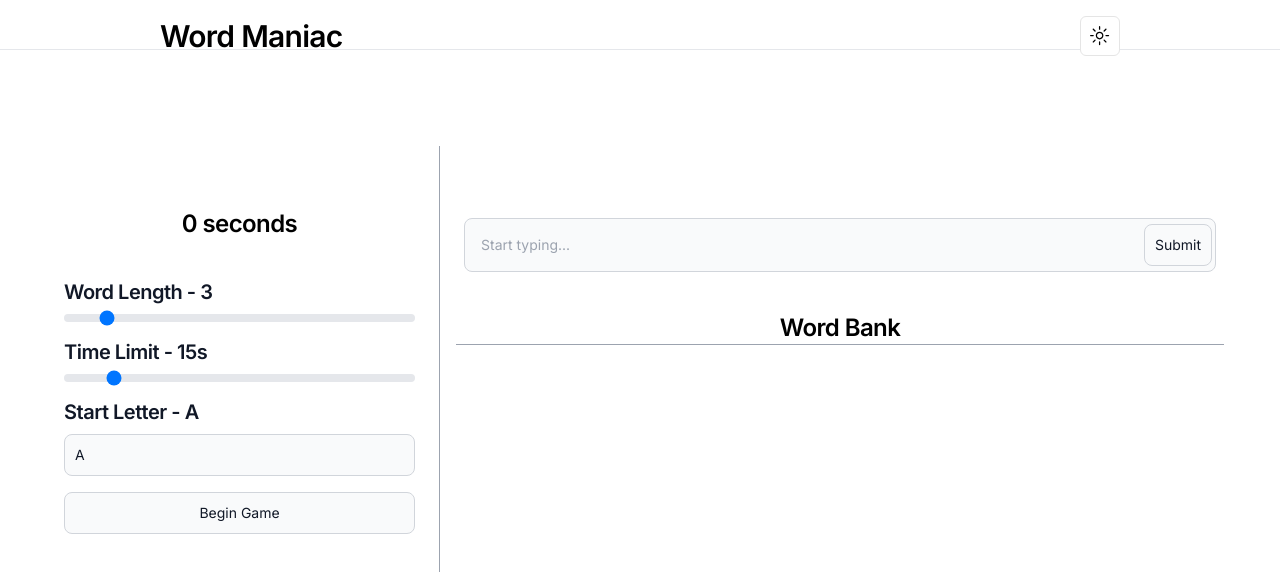
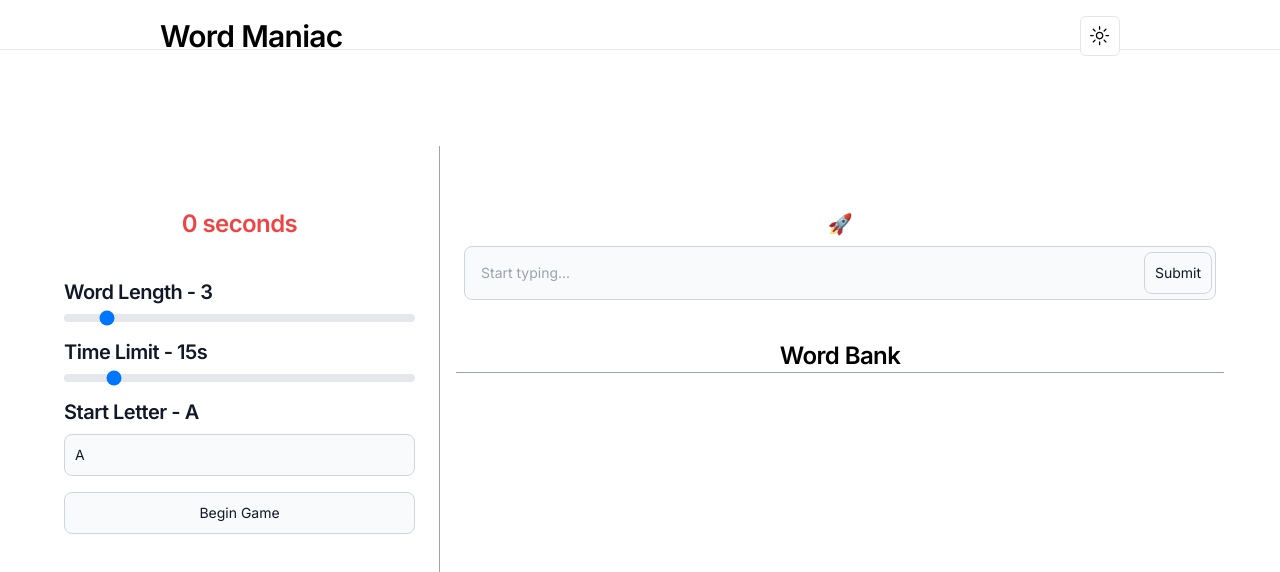
Before and after one commit to PatrickLisiecki/word-maniac, a Next.js app in the folder client/: page / in a window 1280 px wide. Shown: the top 572 px of the page. Built offline with nearby package versions, Linux system fonts and the light colour scheme.

Commit message:
Added error check function and error message

```diff
--- a/client/src/app/page.tsx
+++ b/client/src/app/page.tsx
@@ -20,6 +20,7 @@ export default function Home() {
   const [seconds, setSeconds] = useState<number>(0);
   const [currentWord, setCurrentWord] = useState<string>("");
   const [validWords, setValidWords] = useState<any>([]);
+  const [error, setError] = useState<string>("");
 
   const handleSubmit = (e: React.FormEvent) => {
     e.preventDefault();
@@ -27,11 +28,25 @@ export default function Home() {
     setIsRunning(!isRunning);
   };
 
+  const checkValidWord = (word: string): boolean => {
+    if (
+      currentWord.length === parseInt(settings.wordLength) &&
+      currentWord.charAt(0) === settings.startLetter.toLowerCase() &&
+      isRunning
+    ) {
+      return true;
+    }
+
+    return false;
+  };
+
   const handleWordSubmit = (e: React.FormEvent) => {
     e.preventDefault();
-    if (currentWord.length === parseInt(settings.wordLength)) {
+    if (checkValidWord(currentWord)) {
       setValidWords([...validWords, currentWord]);
       setCurrentWord("");
+    } else {
+      setError("Invalid Word!");
     }
   };
 
@@ -59,7 +74,7 @@ export default function Home() {
         <div className="min-w-[400px] min-h-[600px] my-24 py-12 border-r border-gray-400">
           {/* Timer */}
           <div className="w-full min-h-[60px] grid place-items-center">
-            <span className="scroll-m-20 text-2xl font-semibold tracking-tight">
+            <span className="scroll-m-20 text-2xl font-semibold tracking-tight text-red-500">
               {seconds} seconds
             </span>
           </div>
@@ -151,6 +166,9 @@ export default function Home() {
             className="p-4 flex flex-col items-center"
           >
             {/* Start Letter Input */}
+            <span className="scroll-m-20 text-xl font-semibold tracking-tight text-red-600 block">
+              {error ? error : "🚀"}
+            </span>
             <div className="w-full min-h-[40px] flex flex-col justify-center p-2 relative">
               <input
                 type="text"
```
